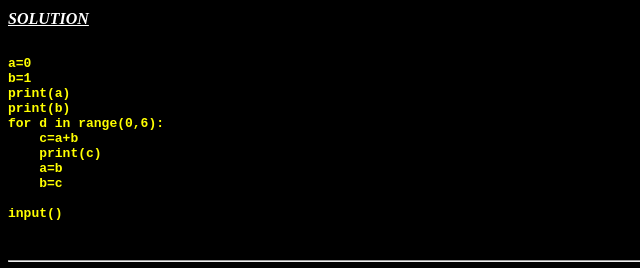
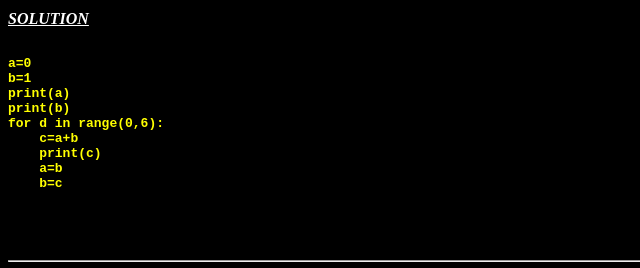
Before and after one commit to ankit3890/computer-, a plain HTML site: page index.html in a window 1280 px wide. Shown: the part 151-419 px from the top of the page, 0-640 px from the left. Drawn offline with Linux system fonts and the light colour scheme.

Commit message:
Update index.html

```diff
--- a/index.html
+++ b/index.html
@@ -30,7 +30,7 @@ for d in range(0,6):
     a=b
     b=c
 
-input()
+
 </PRE></FONT></B><BR><HR><HR>
 
 <pre>Q.2 write a program to find the sum of to the series
```
